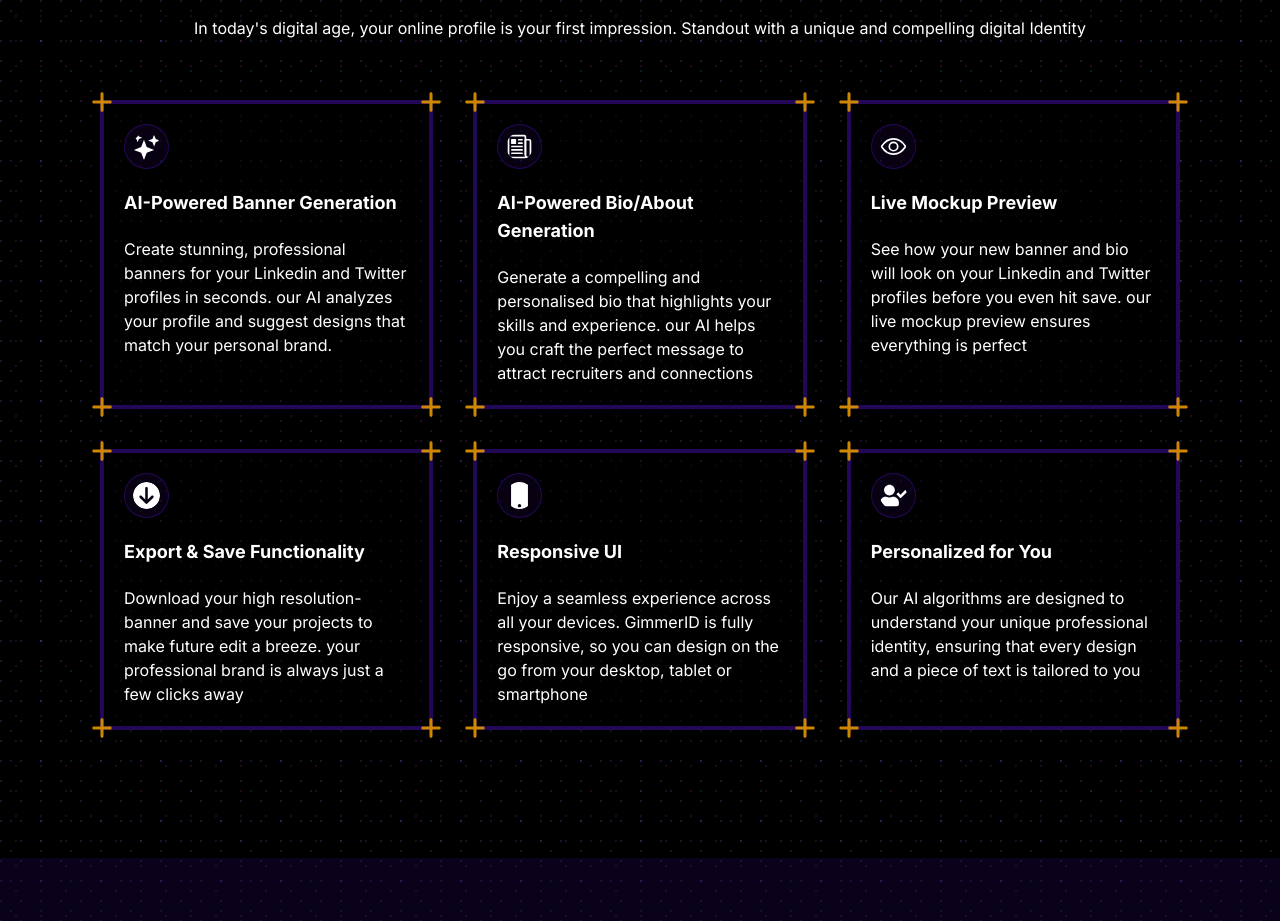
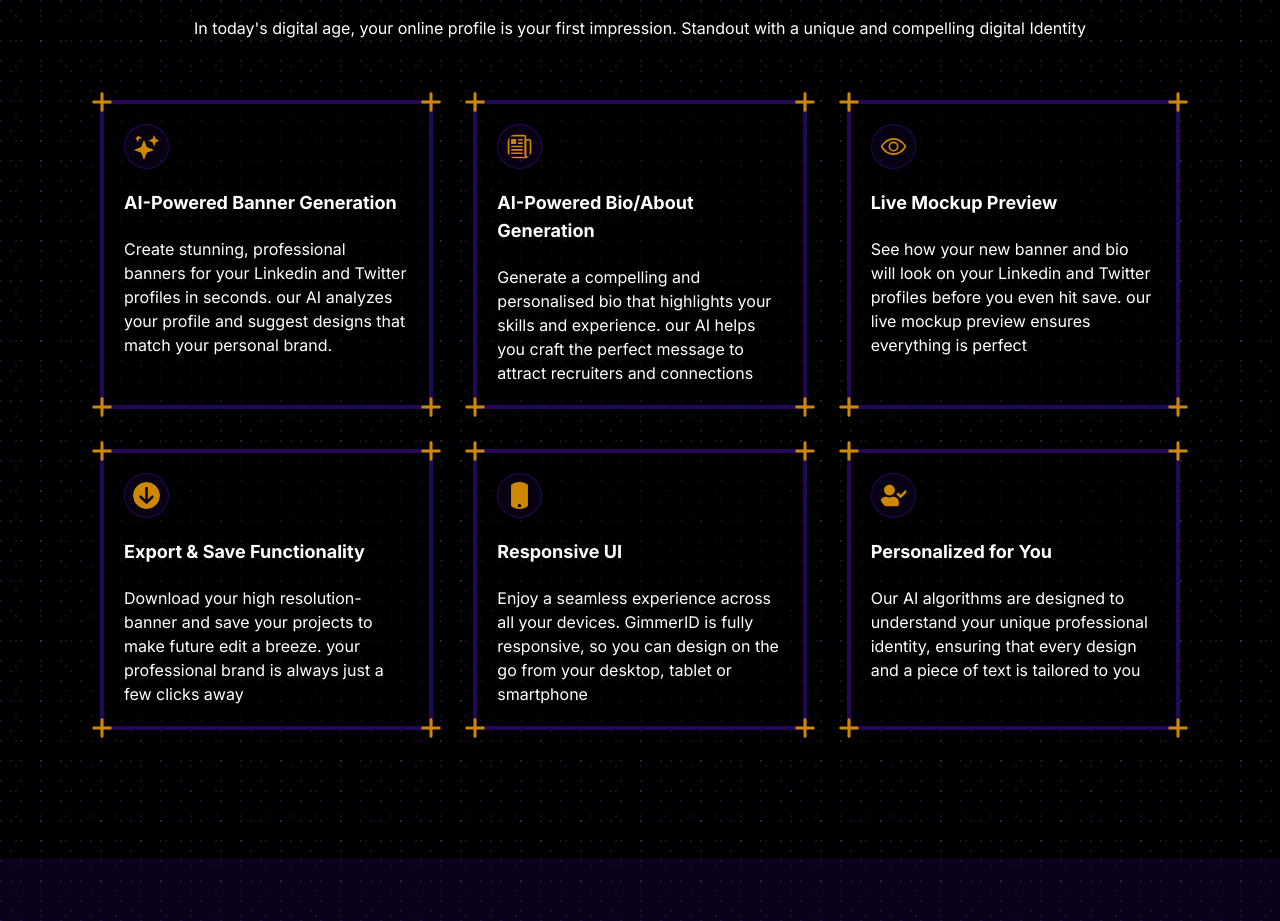
Before and after one commit to Gogo602/Glimmer, a Next.js app: page /features in a window 1280 px wide. Shown: the part 840-1761 px from the top of the page. Built offline with nearby package versions, Linux system fonts and the light colour scheme.

Commit message:
changed feature icon

```diff
--- a/components/features/Features.jsx
+++ b/components/features/Features.jsx
@@ -25,7 +25,7 @@ export default function Feature() {
                                     <FaPlus className="absolute h-6 w-6 -bottom-3.5 -left-3.5 text-yellow-600" />
                                     <FaPlus className="absolute h-6 w-6 -top-3.5 -right-3.5 text-yellow-600" />
                                     <FaPlus className="absolute h-6 w-6 -bottom-3.5 -right-3.5 text-yellow-600" />
-                            <p className="">{feature.icon}</p>
+                            <p className="text-yellow-600">{feature.icon}</p>
                             <p className="font-bold py-5 text-lg">{feature.title}</p>
                             <p>{feature.description}</p>
                         </div>
```
